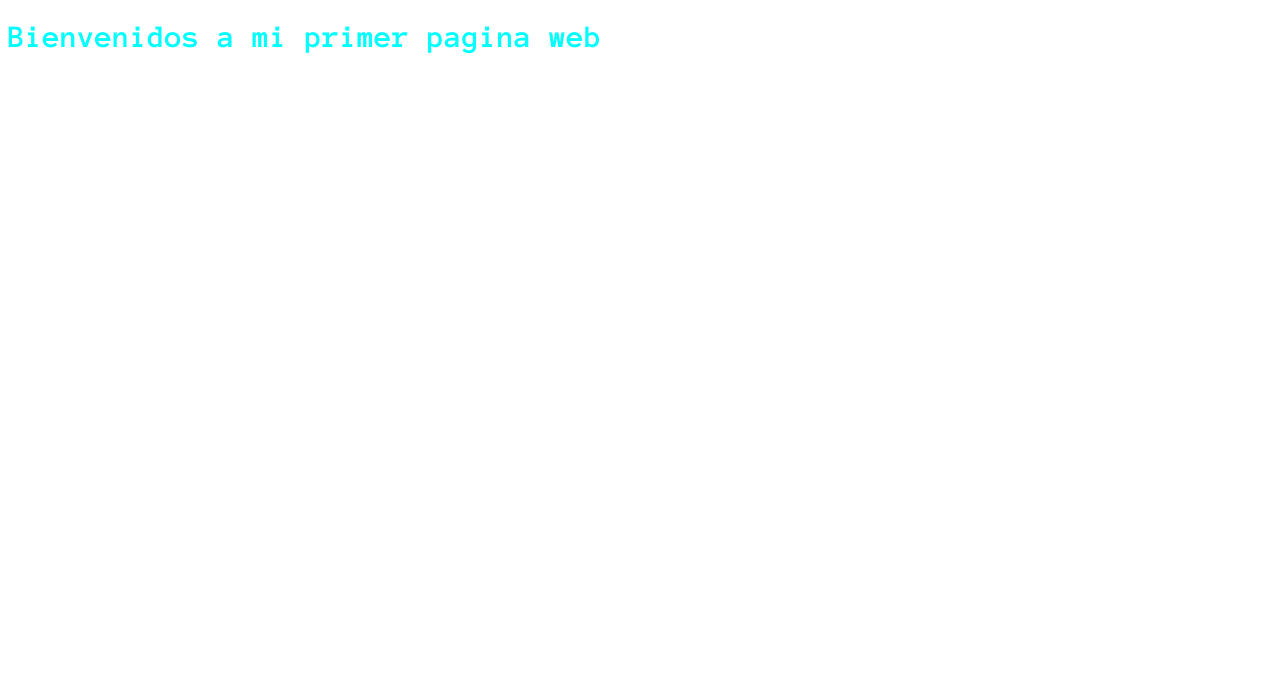
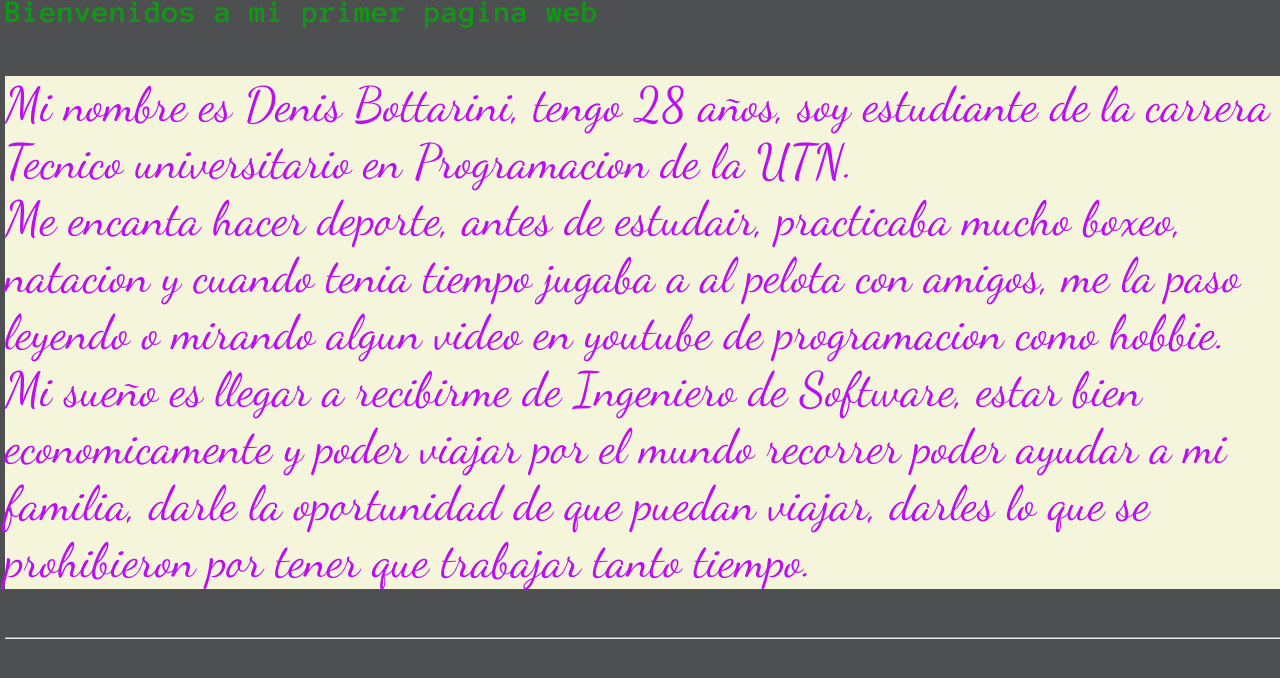
Before and after one commit to Denisbottarini/my_first-_web-_design, a plain HTML site: page my_first-_web-_design/index.html in a window 1280 px wide. Drawn offline with Linux system fonts and the light colour scheme.

Commit message:
parrafos, colores

```diff
--- a/my_first-_web-_design/index.css
+++ b/my_first-_web-_design/index.css
@@ -1,4 +1,60 @@
-.titulo{
-    color:aqua;
+*{
+    scroll-behavior: smooth;
+}
+
+.titulo {
+    color:rgb(18, 150, 24);
     font-family: 'Anonymous Pro', monospace;
 }
+
+body {
+    background-color: #4e4f50;
+    color: #fff;
+    box-sizing: border-box;
+    width: 100vw;
+    margin: -25px 5px;
+    align-items: center;
+}
+
+p{
+    font-size: 2rem;
+    font-family: 'Dancing Script', cursive;
+    background-color: beige;
+    color:rgb(186, 15, 242);
+}
+
+@media screen and (min-width: 768px) {
+    #inicio {
+        background-color: #000000;
+        color: #fff;
+    }
+
+    p {
+        font-size: 2rem;
+
+    }
+}
+
+@media screen and (min-width: 1080px) {
+    #inicio {
+        background-color: #f7b80b;
+        color: rgb(186, 15, 242);
+    }
+
+    p {
+        font-size: 3rem;
+
+    }
+}
+
+.container {
+    width: 80%;
+    background-color: #555
+}
+
+
+@media (min-width: 768px) and (max-width: 1024px) {
+    #inicio {
+        text-align: justify;
+    }
+}
--- a/my_first-_web-_design/index.html
+++ b/my_first-_web-_design/index.html
@@ -2,19 +2,35 @@
 <html lang="en">
 
 <head>
-    <link rel="icon" href="./ " />
+    <link rel="icon" href="./" />
     <meta charset="UTF-8">
     <meta http-equiv="X-UA-Compatible" content="IE=edge">
     <meta name="viewport" content="width=device-width, initial-scale=1.0">
     <link rel="preconnect" href="https://fonts.googleapis.com">
     <link rel="preconnect" href="https://fonts.gstatic.com" crossorigin>
     <link href="https://fonts.googleapis.com/css2?family=Anonymous+Pro:wght@700&display=swap" rel="stylesheet">
+    <link rel="preconnect" href="https://fonts.gstatic.com" crossorigin>
+    <link href="https://fonts.googleapis.com/css2?family=Dancing+Script&display=swap" rel="stylesheet">
     <link rel="StyleSheet" href="index.css" type="text/css" media="screen" />
     <title>my_first_web_design</title>
-</head>
+
+</head id="inicio">
+
+
 
 <body>
+
     <h1 class="titulo">Bienvenidos a mi primer pagina web</h1>
+    <p> Mi nombre es Denis Bottarini, tengo 28 años, soy estudiante de la carrera Tecnico universitario en Programacion de la UTN.
+        <br/>
+        Me encanta hacer deporte, antes de estudair, practicaba mucho boxeo, natacion y cuando tenia tiempo
+        jugaba a al pelota con amigos, me la paso leyendo o mirando algun video en youtube de programacion como hobbie.
+        <br/>
+        Mi sueño es llegar a recibirme de Ingeniero de Software, estar bien economicamente y poder viajar por el mundo recorrer
+        poder ayudar a mi familia, darle la oportunidad de que puedan viajar, darles lo que se prohibieron
+        por tener que trabajar tanto tiempo.
+    </p>
+    <hr/>
 </body>
 
 </html>
```
